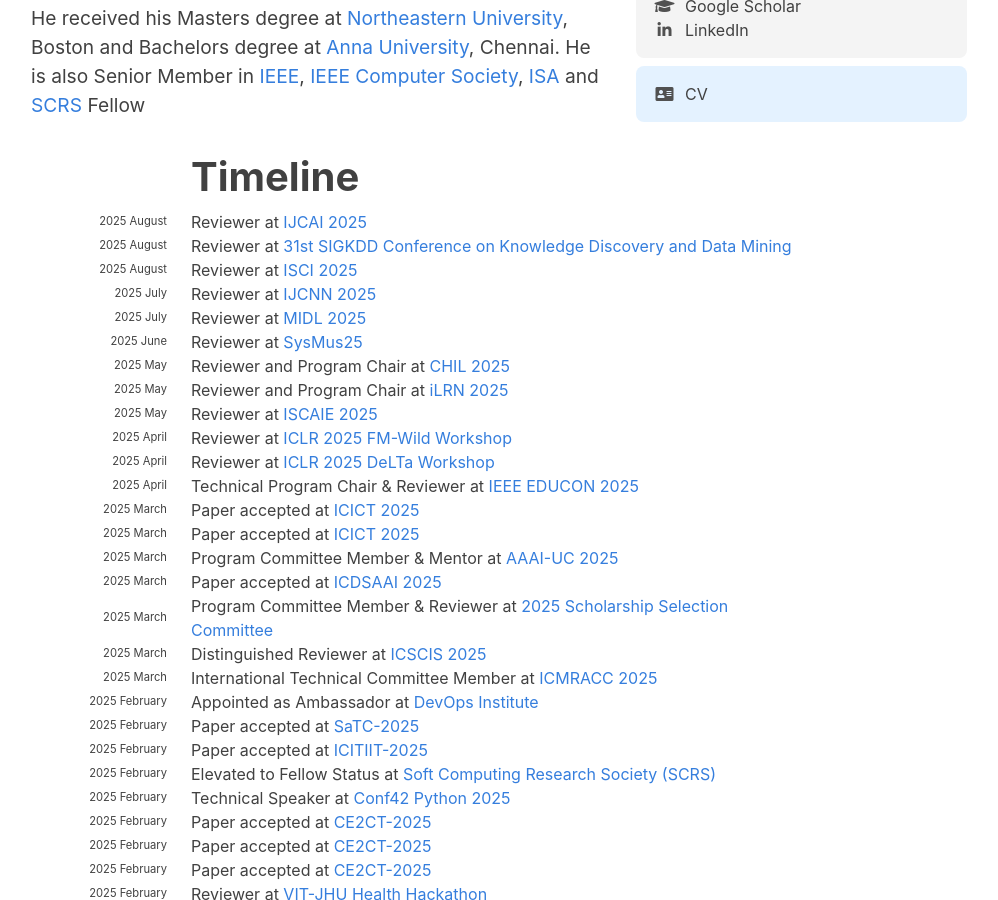
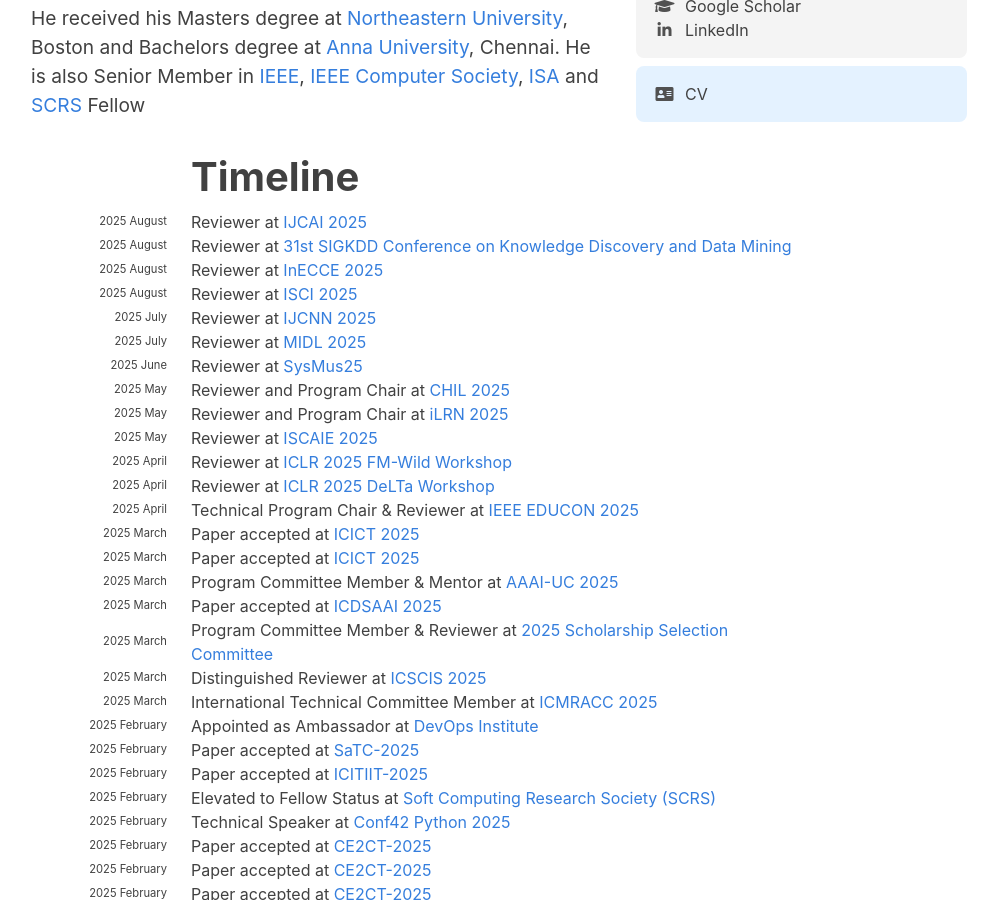
Before and after one commit to hariharanragothaman/hariharanragothaman.github.io, a Jekyll site: the page built from index.md, in a window 1280 px wide and 900 px high, scrolled down 690 px. Shown: the whole window, without its empty margins (141-1139 px from the left). Built offline with Jekyll 4.4.1, drawn with Linux system fonts in a browser that asks for light colours; nearby versions of some CDN libraries; some web fonts are replaced.

Commit message:
Polishes and Updates

```diff
--- a/_data/news.yaml
+++ b/_data/news.yaml
@@ -12,6 +12,9 @@
   year-extra: August
   description: Reviewer at <a href="https://kdd2025.kdd.org/">31st SIGKDD Conference on Knowledge Discovery and Data Mining</a>
 
+- year: 2025
+  year-extra: August
+  description: Reviewer at <a href="https://ftkee.umpsa.edu.my/index.php/en/news-event/ieee-8th-international-conference-on-electrical-control-and-computer-engineering-inecce-2025">InECCE 2025</a>
 
 - year: 2025
   year-extra: August
```
